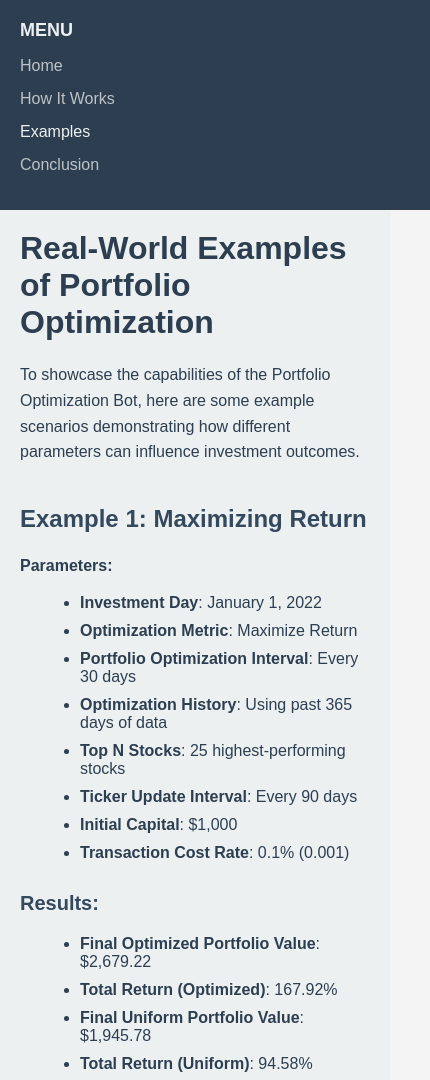
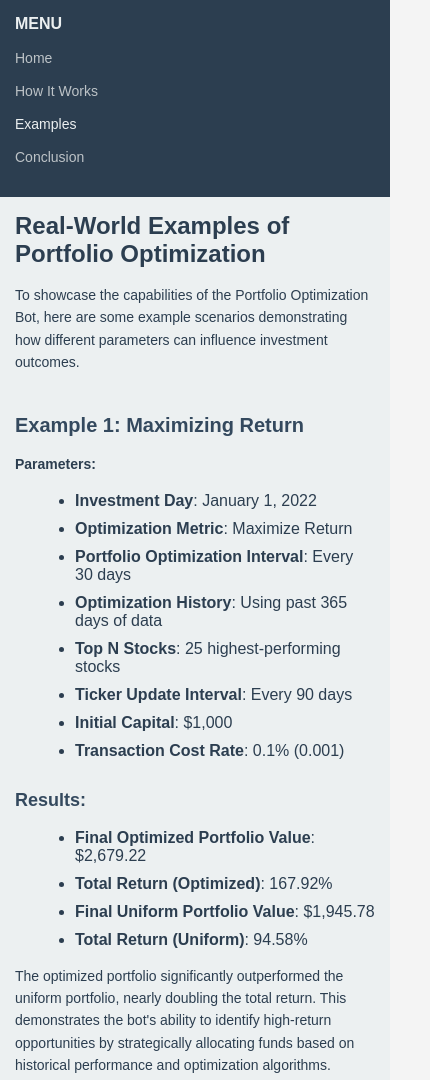
Before and after one commit to edintino/portfolio-optimization-bot, a plain HTML site: page examples.html in a window 390 px wide. Shown: the top 1080 px of the page, 430 px wide, since content can reach past the window. Drawn offline with Linux system fonts and the light colour scheme.

Commit message:
add mobile support

```diff
--- a/styles.css
+++ b/styles.css
@@ -16,6 +16,7 @@ body {
     width: 220px;
     background-color: #2c3e50;
     padding: 20px;
+    box-sizing: border-box;
 }
 
 .sidebar h2 {
@@ -50,6 +51,7 @@ body {
     flex: 1;
     padding: 40px;
     background-color: #ecf0f1;
+    box-sizing: border-box;
 }
 
 .content h1 {
@@ -100,6 +102,7 @@ hr {
     margin: 40px 0;
 }
 
+/* Media Queries for Responsiveness */
 @media screen and (max-width: 768px) {
     .container {
         flex-direction: column;
@@ -111,3 +114,30 @@ hr {
         padding: 20px;
     }
 }
+
+@media screen and (max-width: 480px) {
+    .sidebar {
+        padding: 15px;
+    }
+    .sidebar h2 {
+        font-size: 16px;
+    }
+    .sidebar ul li a {
+        font-size: 14px;
+    }
+    .content {
+        padding: 15px;
+    }
+    .content h1 {
+        font-size: 24px;
+    }
+    .content h2 {
+        font-size: 20px;
+    }
+    .content h3 {
+        font-size: 18px;
+    }
+    .content p {
+        font-size: 14px;
+    }
+}
```
